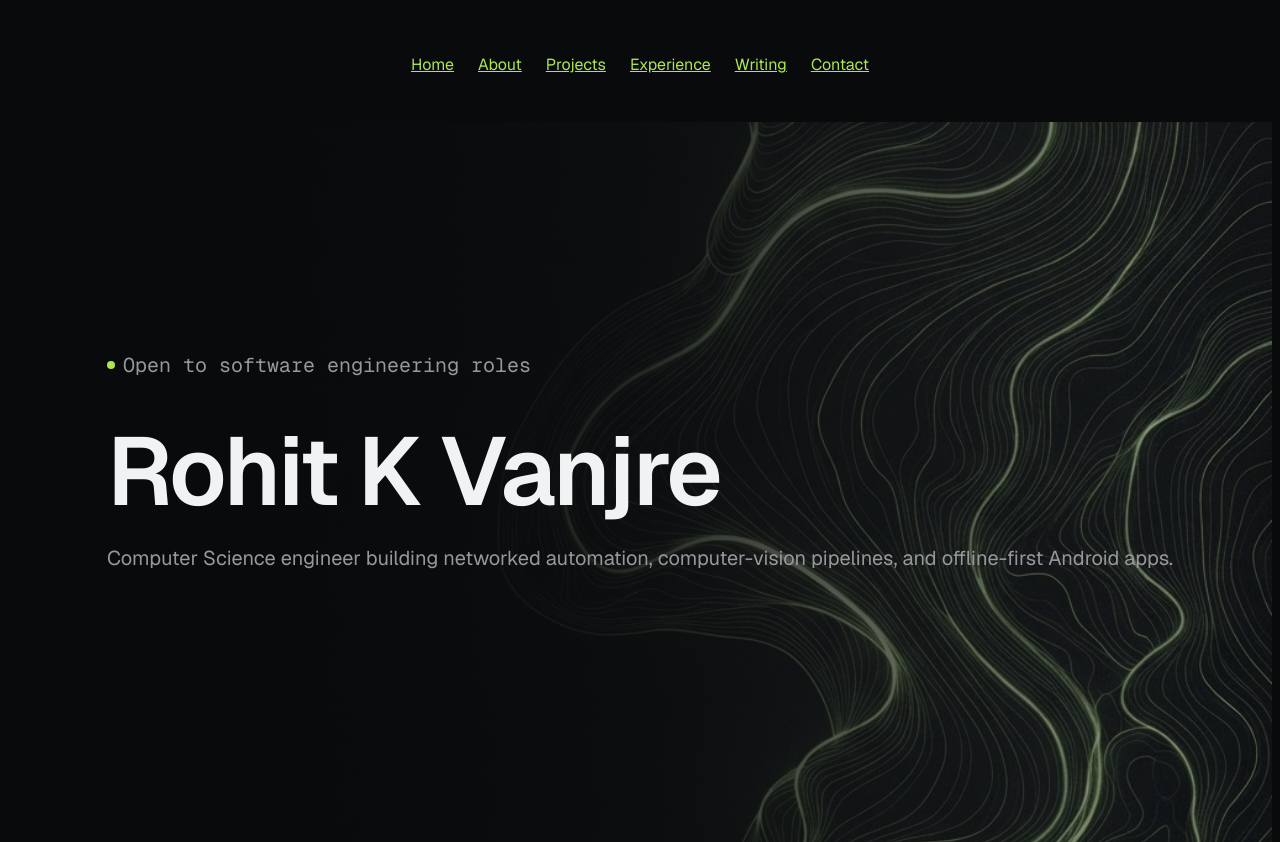
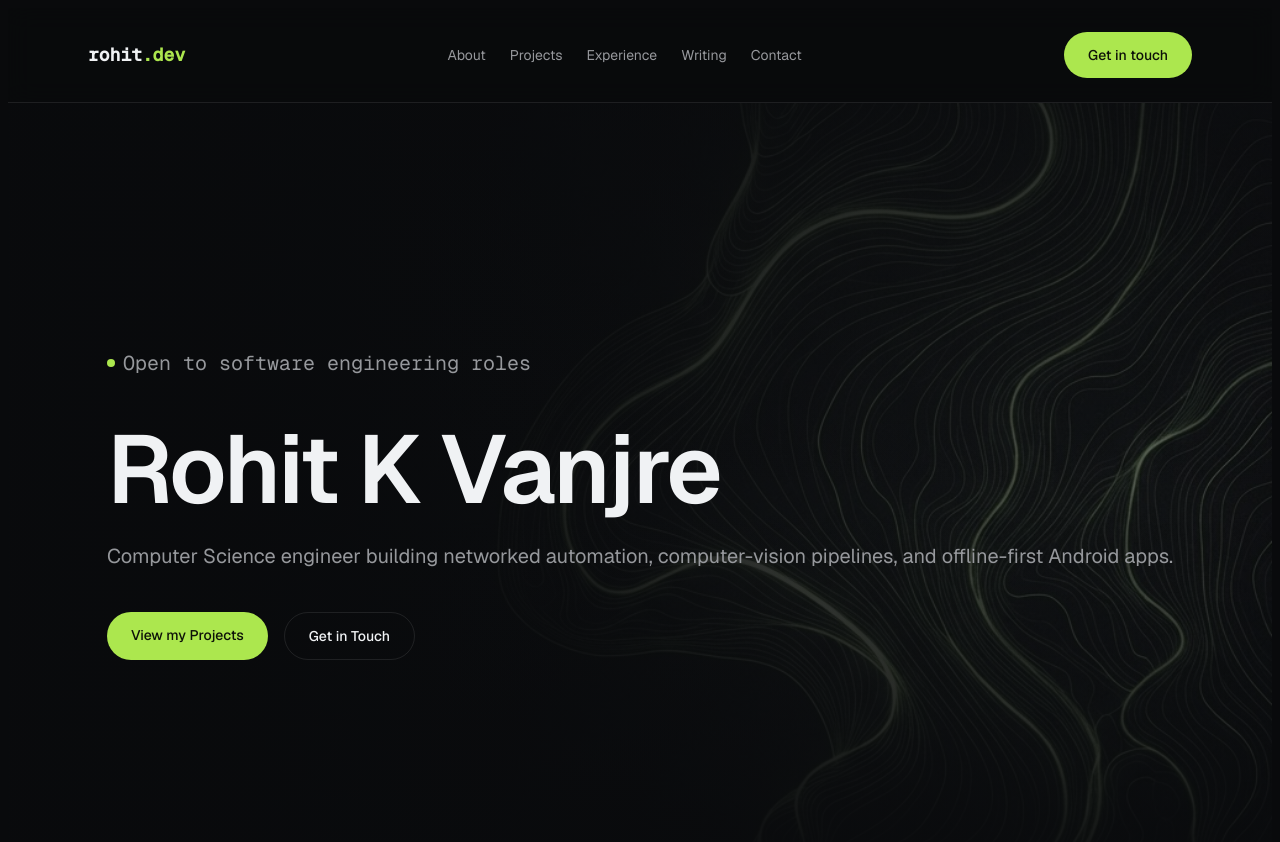
Before and after one commit to rohitkvanjre/Rohit_K_Vanjre_Portfolio, a plain HTML site: page index.html in a window 1280 px wide. Shown: the top 842 px of the page. Drawn offline with nearby package versions, Linux system fonts and the light colour scheme.

Commit message:
Refine hero overlay and add sticky header

```diff
--- a/index.html
+++ b/index.html
@@ -13,9 +13,9 @@
 <body>
     <header>
         <div class="container">
+            <a href="#hero" class="logo">rohit<span>.dev</span></a>
             <nav>
                 <ul>
-                    <li><a href="#hero">Home</a></li>
                     <li><a href="#about">About</a></li>
                     <li><a href="#projects">Projects</a></li>
                     <li><a href="#experience">Experience</a></li>
@@ -23,6 +23,7 @@
                     <li><a href="#contact">Contact</a></li>
                 </ul>
             </nav>
+            <a href="#contact" class="btn btn-primary header-cta">Get in touch</a>
         </div>
     </header>
     <main>
@@ -35,6 +36,10 @@
                 </p>
                 <h1>Rohit K Vanjre</h1>
                 <p>Computer Science engineer building networked automation, computer-vision pipelines, and offline-first Android apps.</p>
+                <div class="hero-buttons">
+                    <a href="#projects" class="btn btn-primary">View my Projects</a>
+                    <a href="#contact" class="btn btn-secondary">Get in Touch</a>
+                </div>
             </div>
         </section>
         <section id="about">
--- a/style.css
+++ b/style.css
@@ -30,6 +30,22 @@ a {
     text-decoration: underline;
 }
 
+header {
+    position: sticky;
+    top: 0;
+    z-index: 50;
+    background-color: oklch(0.145 0.005 260 / 80%);
+    backdrop-filter: blur(12px);
+    border-bottom: 1px solid var(--border);
+}
+
+header .container {
+    display: flex;
+    align-items: center;
+    justify-content: space-between;
+    gap: 24px;
+}
+
 .section-heading {
     display: flex;
     align-items: center;
@@ -48,19 +64,29 @@ a {
     height: 1px;
     background-color: var(--border);
 }
+
 nav ul {
     display: flex;
     gap: 24px;
-    justify-content: center;
     list-style: none;
     padding: 0;
-    margin: 20px 0;
+    margin: 0;
     flex-wrap: wrap;
+}
+
+nav a {
+    color: var(--muted-foreground);
+    text-decoration: none;
+    font-size: 14px;
+}
+
+nav a:hover {
+    color: var(--foreground);
 }
 
 #hero {
     position: relative;
-    min-height: 90vh;
+    min-height: 100svh;
     display: flex;
     flex-direction: column;
     justify-content: center;
@@ -107,6 +133,44 @@ nav ul {
     background-color: var(--primary);
 }
 
+.hero-buttons {
+    display: flex;
+    flex-wrap: wrap;
+    gap: 16px;
+    margin-top: 40px;
+}
+
+.btn {
+    display: inline-block;
+    padding: 12px 24px;
+    border-radius: 9999px;
+    font-size: 14px;
+    font-weight: 500;
+    text-decoration: none;
+}
+
+.btn-primary {
+    background-color: var(--primary);
+    color: var(--primary-foreground);
+}
+
+.btn-secondary {
+    border: 1px solid var(--border);
+    color: var(--foreground);
+}
+
+.logo {
+    font-family: var(--font-mono);
+    font-size: 18px;
+    font-weight: 600;
+    color: var(--foreground);
+    text-decoration: none;
+}
+
+.logo span {
+    color: var(--primary);
+}
+
 h2 {
     font-size: 36px;
     font-weight: 600;
@@ -122,12 +186,19 @@ section {
 .hero-overlay {
     position: absolute;
     inset: 0;
-    background: linear-gradient(
-        to right,
-        var(--background) 0%,
-        oklch(0.145 0.005 260 / 85%) 50%,
-        oklch(0.145 0.005 260 / 30%) 100%
-    );
+    background:
+        linear-gradient(
+            to top,
+            var(--background) 0%,
+            transparent 50%,
+            oklch(0.145 0.005 260 / 60%) 100%
+        ),
+        linear-gradient(
+            to right,
+            var(--background) 0%,
+            oklch(0.145 0.005 260 / 88%) 50%,
+            oklch(0.145 0.005 260 / 55%) 100%
+        );
 }
 
 .project-grid {
```
